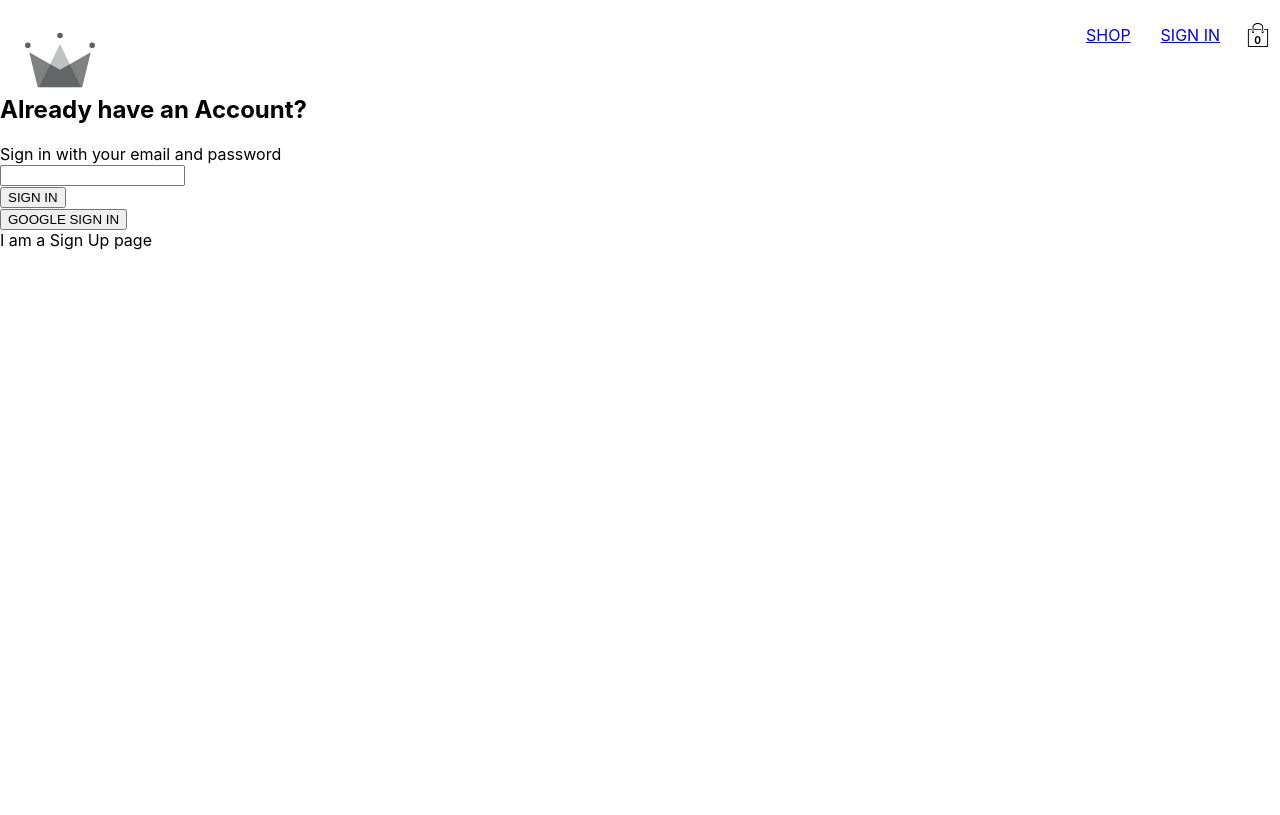
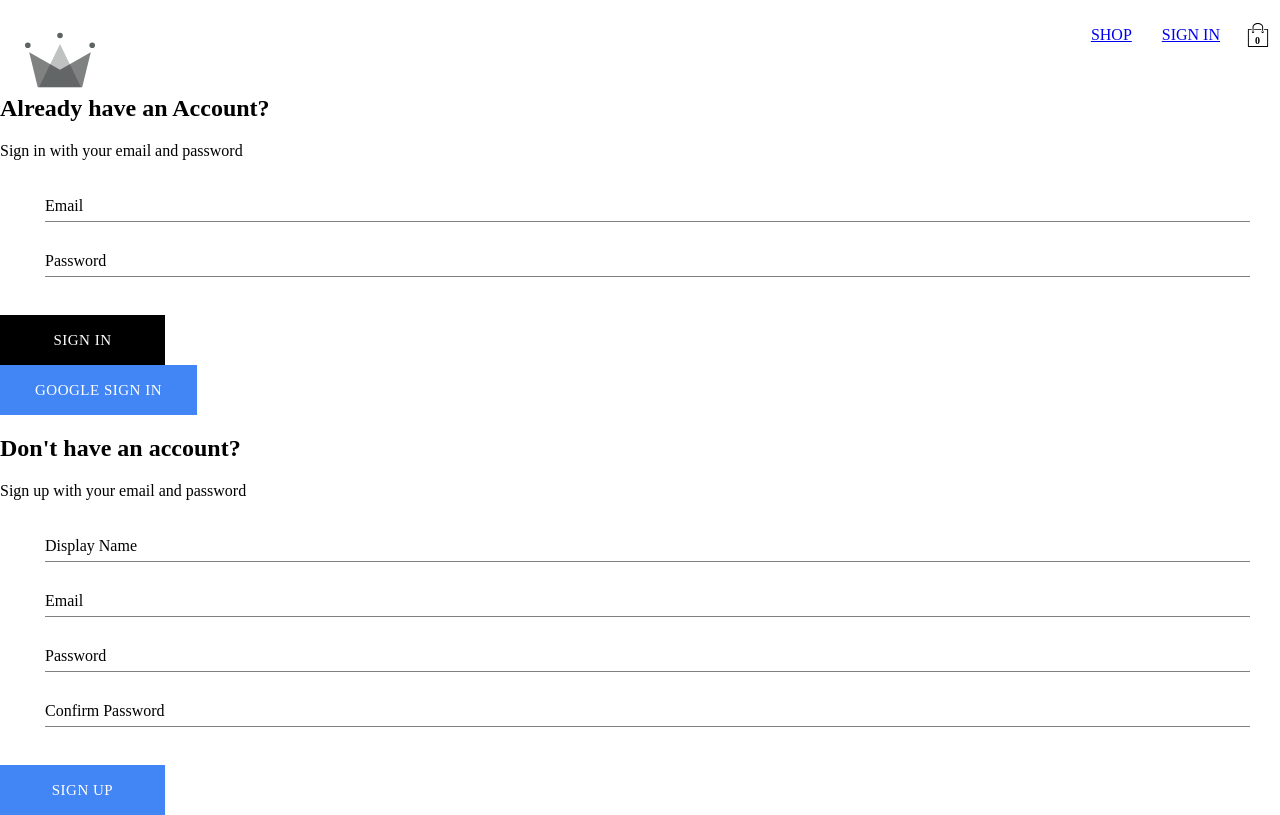
Before and after one commit to GaurabGurung/GRecreating-online-shopping-page, a React (Create React App) app: page /auth in a window 1280 px wide. Built offline with nearby package versions, Linux system fonts and the light colour scheme.

Commit message:
adding styles for the form and the button

```diff
--- a/src/components/button/button.component.jsx
+++ b/src/components/button/button.component.jsx
@@ -1,11 +1,19 @@
 import './button.styles.scss';
 
-const Button = ({children}) => {
+
+const BUTTON_TYPE_CLASSES = {
+    google: 'google-sign-in',
+    inverted: 'inverted'
+}
+const Button = ({children, buttonType}) => {
 
     return (
-        <div>
-            <button > {children}</button>
-        </div>
+        <button
+            className= {`button-container ${BUTTON_TYPE_CLASSES[buttonType]}`}
+        >
+            {children}
+
+        </button>
     )
 }
 
--- a/src/components/button/button.styles.scss
+++ b/src/components/button/button.styles.scss
@@ -0,0 +1,46 @@
+.button-container {
+    min-width: 165px;
+    width: auto;
+    height: 50px;
+    letter-spacing: 0.5px;
+    line-height: 50px;
+    padding: 0 35px 0 35px;
+
+    font-size:15px;
+    background-color: black;
+    color: white;
+    text-transform: uppercase;
+    font-family: 'IBM+Plex+Sans+Condensed';
+    border: none;
+    cursor: pointer;
+    display: flex;
+    justify-content: center;
+
+    &:hover {
+        background-color: white;
+        color: black;
+        border: 1px solid black;
+    }
+
+    &.google-sign-in {
+        background-color: #4285f4;
+        color: white;
+
+        &:hover{
+            background-color: #357ae8;
+            border: none;
+        }
+    }
+
+    &.inverted {
+        background-color: white;
+        color: black;
+        border: 1px solid black;
+
+        &:hover {
+            background-color: black;
+            color: white;
+            border: none;
+        }
+    }
+}
--- /dev/null
+++ b/src/components/form-input/form-input.component.jsx
@@ -0,0 +1,19 @@
+import './form-input.styles.scss'
+
+const FormInput = ({label, ...otherProps}) => {
+
+    return (
+        <div className='group'>
+            <input className='form-input' {...otherProps}/>
+            <label
+                // className= {`${
+                //     otherProps.value.length ? 'shrink' : ''
+                // } form-input-label`}
+            >
+                {label}
+            </label>
+        </div>
+    )
+}
+
+export default FormInput;
--- /dev/null
+++ b/src/components/form-input/form-input.styles.scss
@@ -0,0 +1,22 @@
+$sub-color: grey;
+$main-color: black;
+
+
+.group {
+    position:relative;
+    margin: 45px;
+    .form-input{
+        background:none;
+        background-color: white;
+        color: $sub-color;
+        font-size: 18px;
+        padding: 10px 10px 10px 5px;
+        display: block;
+        width: 100%;
+        border: none;
+        border-radius: 0%;
+        border-bottom: 1px solid $sub-color;
+        margin: -25px 0;
+
+    }
+}
--- a/src/components/sign-in-form/sign-in-form.component.jsx
+++ b/src/components/sign-in-form/sign-in-form.component.jsx
@@ -1,6 +1,7 @@
 import './sign-in-form.styles.scss';
 import Button from '../button/button.component';
 import { useState } from 'react';
+import FormInput from '../form-input/form-input.component';
 
 const defaultFormFields = {
     displayName : '',
@@ -27,24 +28,27 @@ const SignInForm = () => {
             <h2> Already have an Account?</h2>
             <span>Sign in with your email and password</span>
             <form onSubmit={handleSubmit}>
-                <input
-                    // type="email"
+                <FormInput
+                    type="email"
                     name= "email"
                     required
                     label= 'Email'
-                    // value={email}
+                    value={email}
                 />
-                {/* <input
+                <FormInput
                     type= "password"
                     name='password'
                     required
                     label= 'Password'
                     // value={Password}
-                /> */}
+                />
                 <Button
                     type= "submit"
+                    buttontype
                 > SIGN IN</Button>
-                <Button> GOOGLE SIGN IN </Button>
+                <Button
+                    buttonType='google'
+                > GOOGLE SIGN IN </Button>
             </form>
         </div>
     )
--- a/src/components/sign-up-form/sign-up-form.component.jsx
+++ b/src/components/sign-up-form/sign-up-form.component.jsx
@@ -1,10 +1,46 @@
+import Button from '../button/button.component';
+import FormInput from '../form-input/form-input.component';
 import './sign-up-form.styles.scss'
 
 const SignUpForm = () => {
 
     return (
         <div>
-            I am a Sign Up page
+            <h2> Don't have an account?</h2>
+            <span> Sign up with your email and password </span>
+            <form>
+                <FormInput
+                    type= "password"
+                    name='password'
+                    required
+                    label = 'Display Name'
+                />
+                <FormInput
+                    type= "password"
+                    name='password'
+                    required
+                    label= 'Email'
+                />
+                <FormInput
+                    type= "password"
+                    name='password'
+                    required
+                    label= 'Password'
+                    label= 'Password'
+                />
+                <FormInput
+                    type= "password"
+                    name='password'
+                    required
+                    label= 'Confirm Password'
+                />
+
+            </form>
+            <Button
+                buttonType='google'
+            >
+                Sign up
+            </Button>
         </div>
     )
 }
--- a/src/index.css
+++ b/src/index.css
@@ -1,8 +1,6 @@
 body {
   margin: 0;
-  font-family: -apple-system, BlinkMacSystemFont, 'Segoe UI', 'Roboto', 'Oxygen',
-    'Ubuntu', 'Cantarell', 'Fira Sans', 'Droid Sans', 'Helvetica Neue',
-    sans-serif;
+  font-family: 'IBM Plex Sans Condensed';
   -webkit-font-smoothing: antialiased;
   -moz-osx-font-smoothing: grayscale;
 }
```
